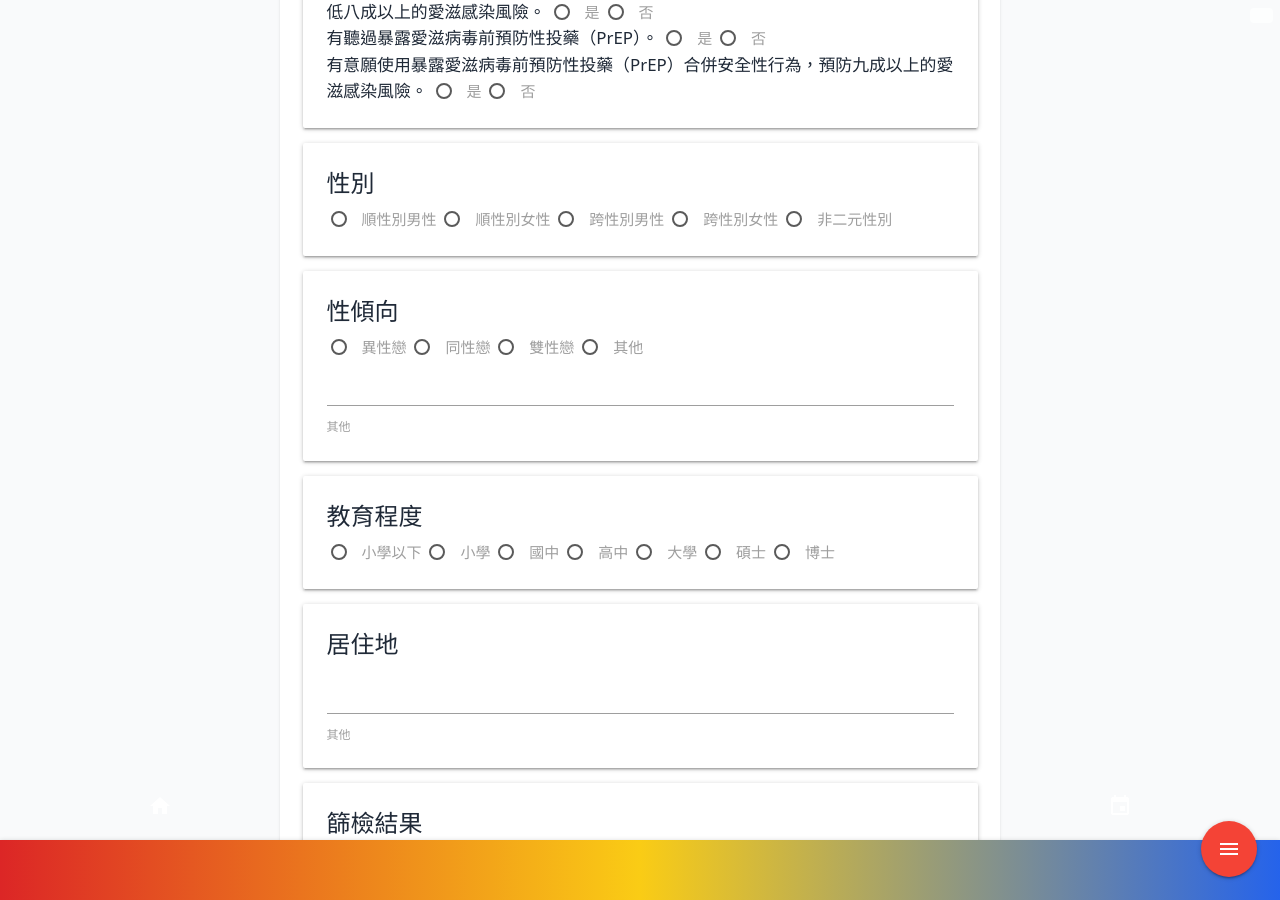
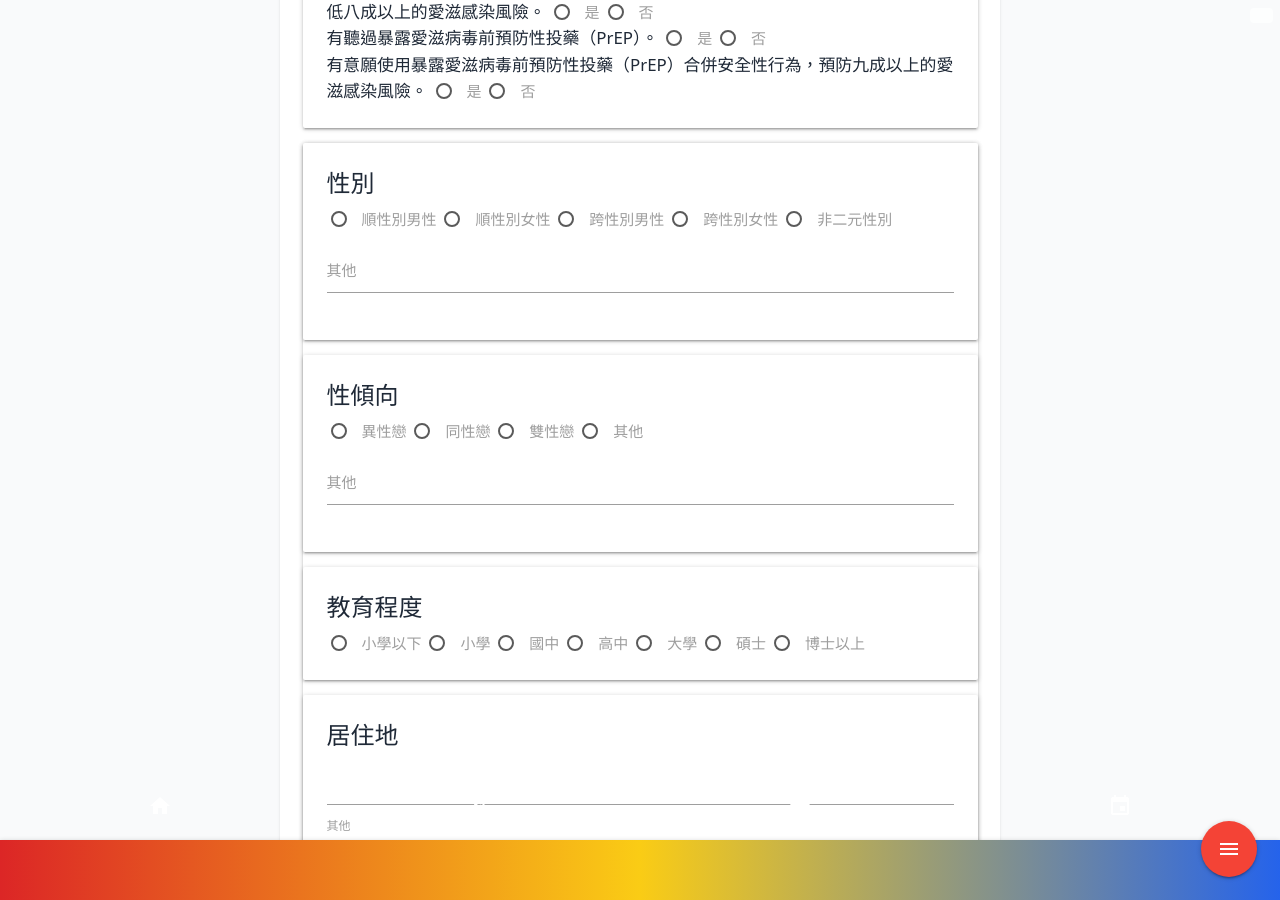
Before and after one commit to Gisneyland/Gisneyland.github.io, a Jekyll site: the page built from hiva/index.html, in a window 1280 px wide and 900 px high, scrolled down 1844 px. Built offline with Jekyll 4.4.1, drawn with Linux system fonts in a browser that asks for light colours; nearby versions of some CDN libraries.

Commit message:
Update profile.html

```diff
--- a/_includes/questionnaire/profile.html
+++ b/_includes/questionnaire/profile.html
@@ -1,3 +1,4 @@
+<div class="card">
 <!-- 性別 -->
   <div class="card">
     <div class="card-content">
@@ -8,6 +9,10 @@
         <label><input type="radio" name="gender" /><span data-i18n="transman">跨性別男性</span></label>
         <label><input type="radio" name="gender" /><span data-i18n="transwoman">跨性別女性</span></label>
         <label><input type="radio" name="gender" /><span data-i18n="nonbinary">非二元性別</span></label>
+          <div class="input-field">
+            <input type="text" name="gender" id="gender">
+            <label for="gender" data-i18n="gender_others">其他</label>
+          </div>
       </p>
     </div>
   </div>
@@ -21,7 +26,10 @@
         <label><input type="radio" name="orientation" /><span data-i18n="homosexual">同性戀</span></label>
         <label><input type="radio" name="orientation" /><span data-i18n="bisexual">雙性戀</span></label>
         <label><input type="radio" name="orientation" /><span data-i18n="orientation_others">其他</span></label>
-        <label><input type="text" name="orientation" /><span data-i18n="orientation_others">其他</span></label>
+          <div class="input-field">
+            <input type="text" name="orientation" id="orientation">
+            <label for="orientation" data-i18n="orientation_others">其他</label>
+          </div>
       </p>
     </div>
   </div>
@@ -37,7 +45,7 @@
         <label><input type="radio" name="education" /><span data-i18n="senior_high">高中</span></label>
         <label><input type="radio" name="education" /><span data-i18n="university">大學</span></label>
         <label><input type="radio" name="education" /><span data-i18n="master">碩士</span></label>
-        <label><input type="radio" name="education" /><span data-i18n="phd">博士</span></label>
+        <label><input type="radio" name="education" /><span data-i18n="phd">博士以上</span></label>
       </p>
     </div>
   </div>
@@ -54,11 +62,12 @@
             <option value="miaoli_county"><span data-i18n="miaoli_county">苗栗縣</span></option>
             <option value="taoyuan_city"><span data-i18n="taoyuan_city">桃園市</span></option>
             <option value="others"><span data-i18n="residence_others">其他</span></option>
-          </input>
-        <div class="input-field">
-          <input type="text" name="residence" id="residence">
-          <label for="residence" data-i18n="residence_others">其他</label>
-            </p>
+              <div class="input-field">
+                <input type="text" name="residence" id="residence">
+                <label for="residence" data-i18n="residence_others">其他</label>
+              </div>
+          </p>
         </div>
       </div>
     </div>
+</div>
```
